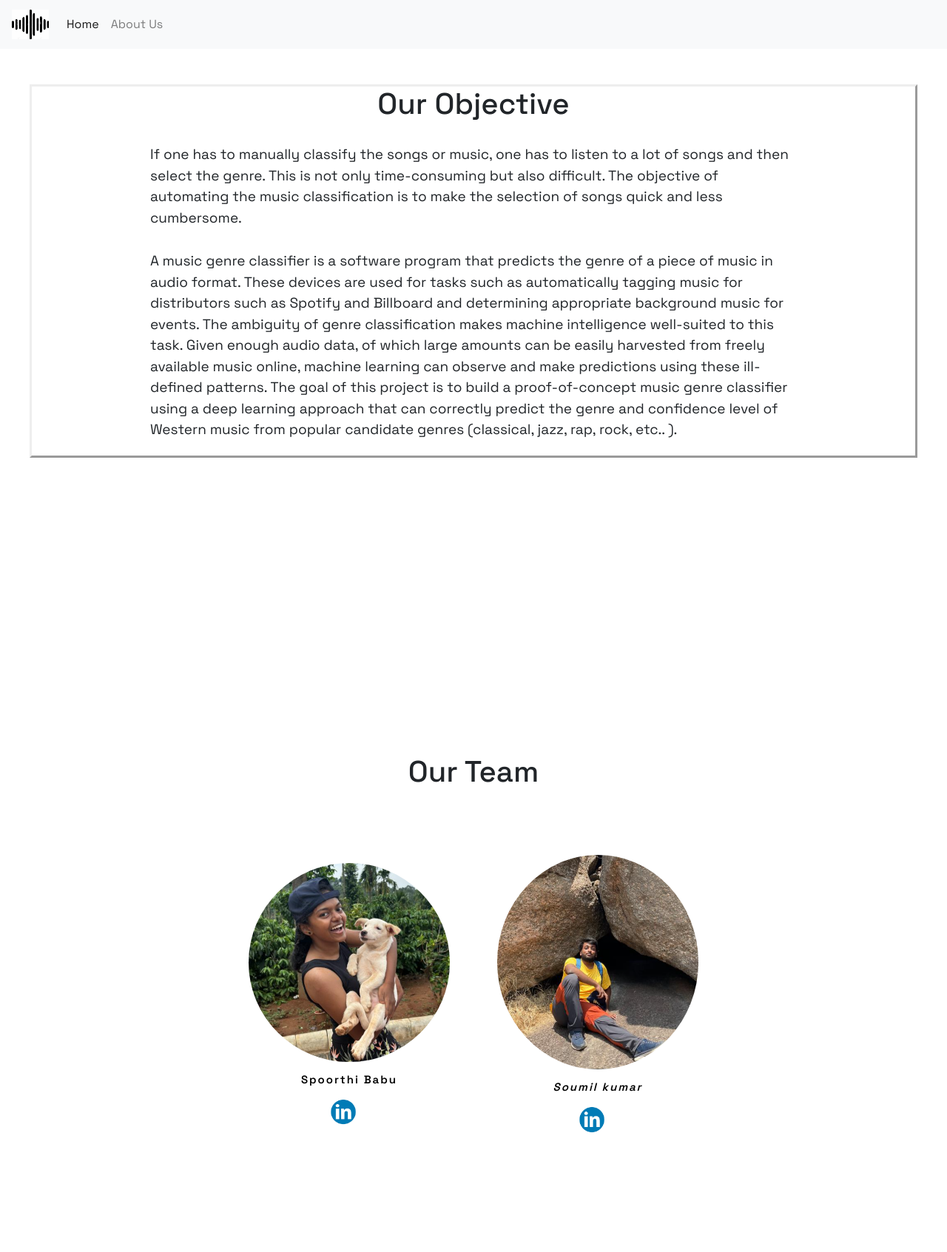
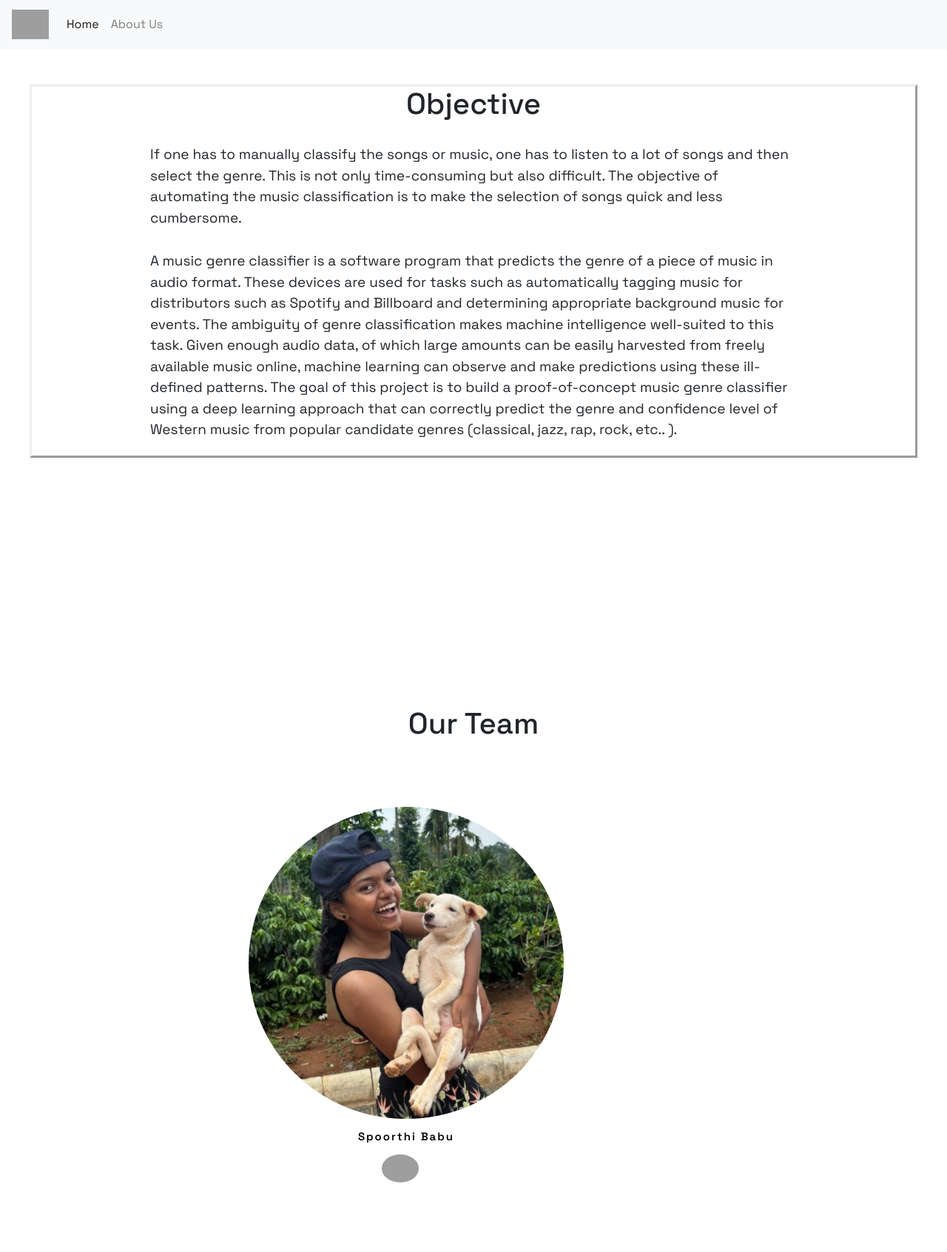
Before and after one commit to paipragathi/Sonique, a Flask app: page /about_us in a window 1280 px wide. Shown: the whole page at 74% size. Run offline with Flask 3, Linux system fonts and the light colour scheme; parts of the project's set-up code (start-up, migrations or seed data) failed here and were passed over; grey boxes are pictures that could not be loaded.

Commit message:
made changes

```diff
--- a/templates/Abouts.html
+++ b/templates/Abouts.html
@@ -16,7 +16,7 @@
  <br>
  <br>
  <div style="font-size: 19px ; border-style:outset; margin:0px 40px">
-     <h1 align="center" > Our Objective</h1>
+     <h1 align="center" > Objective</h1>
      <p style="margin:30px 160px "> If one has to manually classify the songs or music, one has to listen to a lot of songs and then select the genre.
          This is not only time-consuming but also difficult.
          The objective of automating the music classification is to make the selection of songs quick and less cumbersome.</p>
@@ -43,14 +43,14 @@ The goal of this project is to build a proof-of-concept music genre classifier u
 				</div>
 			</div>
 
-			<div class="box">
+			<!-- <div class="box">
 				<img src="../static/img/soumil.png">
 				<h5>Soumil kumar</h5>
 				<div class="icons">
 					<a href="/"><i class="ri-twitter-fill"><img style="width: 50px;" src="../static/img/linkedin.jfif"></a>
 					</div>
 				</div>
-			</div>
+			</div> -->
 				</div>
 			</div>
 
```
Also changed, not shown: static/img/linkedin.jfif (deleted), static/img/site_logo.jpg (deleted), static/img/soumil.png (deleted), 2 other files.
